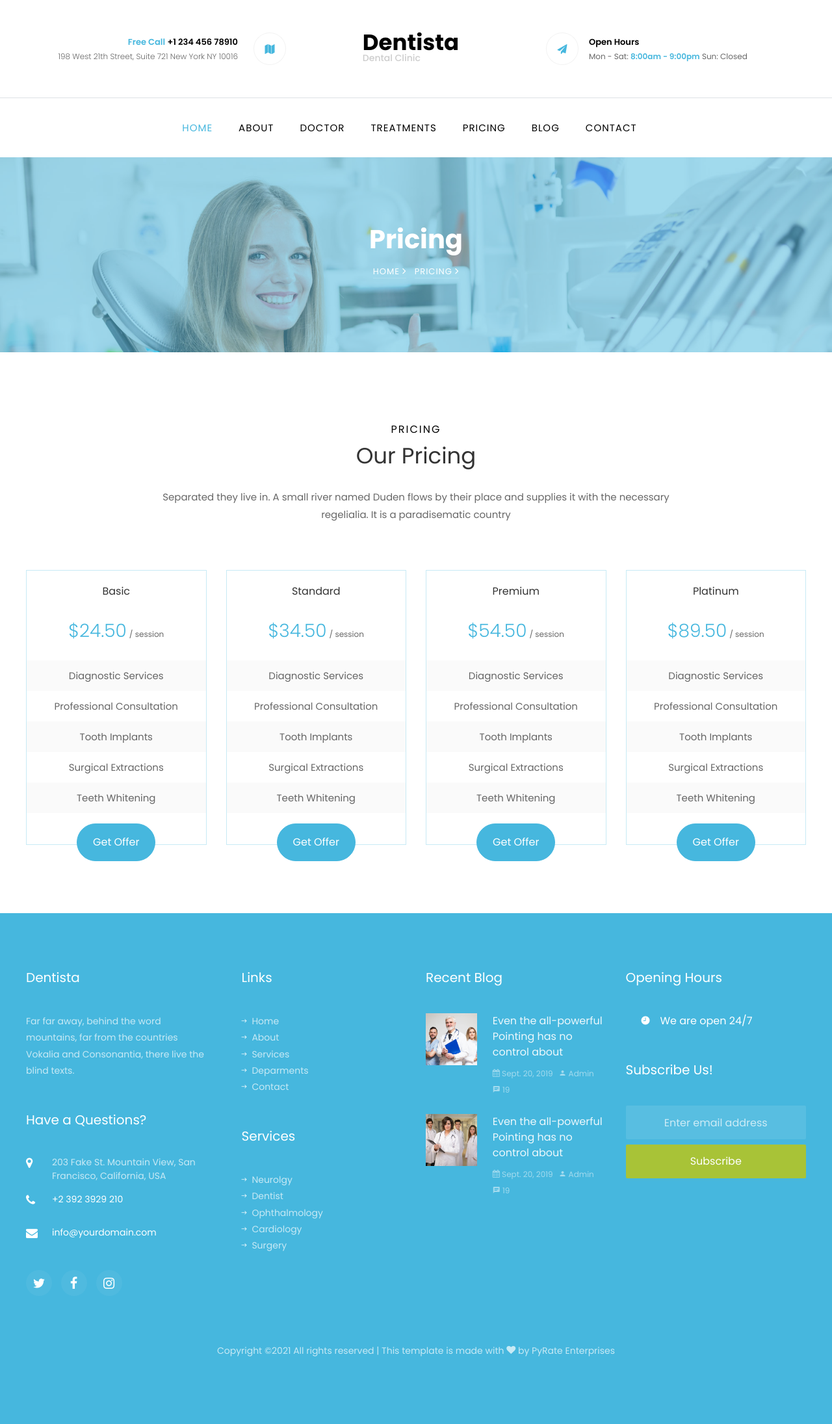
After one commit to NemoIII/scheduler_app, a Django app: page /pricing.html in a window 1280 px wide. The commit adds this page. Shown: the whole page at 65% size. Run offline with Django 3.2, Linux system fonts and the light colour scheme; some libraries are stand-ins or nearby versions; some web fonts are replaced.

Commit message:
Adding pages and fixing a fill things

```diff
--- a/scheduler/pointer/templates/base.html
+++ b/scheduler/pointer/templates/base.html
@@ -33,7 +33,7 @@
     	<div class="container">
     		<div class="row no-gutters d-flex align-items-start align-items-center px-3 px-md-0">
     			<div class="col-md-4 order-md-2 mb-2 mb-md-0 align-items-center text-center">
-		    		<a class="navbar-brand" href="index.html">Dentista<span>Dental Clinic</span></a>
+		    		<a class="navbar-brand" href="{% url 'home' %}">Dentista<span>Dental Clinic</span></a>
 	    		</div>
 	    		<div class="col-md-4 order-md-1 d-flex topper mb-md-0 mb-2 align-items-center text-md-right">
 	    			<div class="icon d-flex justify-content-center align-items-center order-md-last">
@@ -61,7 +61,7 @@
 	      </button>
 	      <div class="collapse navbar-collapse" id="ftco-nav">
 	        <ul class="navbar-nav m-auto">
-	        	<li class="nav-item active"><a href="index.html" class="nav-link pl-0">Home</a></li>
+	        	<li class="nav-item active"><a href="{% url 'home' %}" class="nav-link pl-0">Home</a></li>
 	        	<li class="nav-item"><a href="about.html" class="nav-link">About</a></li>
 	        	<li class="nav-item"><a href="doctor.html" class="nav-link">Doctor</a></li>
 	        	<li class="nav-item"><a href="department.html" class="nav-link">Treatments</a></li>
--- a/scheduler/pointer/templates/contact.html
+++ b/scheduler/pointer/templates/contact.html
@@ -9,7 +9,7 @@
         <div class="row no-gutters slider-text align-items-center justify-content-center">
           <div class="col-md-9 ftco-animate text-center">
             <h1 class="mb-2 bread">Contact Us</h1>
-            <p class="breadcrumbs"><span class="mr-2"><a href="index.html">Home <i class="ion-ios-arrow-forward"></i></a></span> <span>Contact <i class="ion-ios-arrow-forward"></i></span></p>
+            <p class="breadcrumbs"><span class="mr-2"><a href="{% url 'home' %}">Home <i class="ion-ios-arrow-forward"></i></a></span> <span>Contact <i class="ion-ios-arrow-forward"></i></span></p>
           </div>
         </div>
       </div>
--- /dev/null
+++ b/scheduler/pointer/templates/pricing.html
@@ -0,0 +1,96 @@
+{% extends "base.html" %}
+
+{% load static %}
+
+{% block content %}
+
+    <section class="hero-wrap hero-wrap-2" style="background-image: url({% static '/images/bg_1.jpg' %});" data-stellar-background-ratio="0.5">
+      <div class="overlay"></div>
+      <div class="container">
+        <div class="row no-gutters slider-text align-items-center justify-content-center">
+          <div class="col-md-9 ftco-animate text-center">
+            <h1 class="mb-2 bread">Pricing</h1>
+            <p class="breadcrumbs"><span class="mr-2"><a href="{% url 'home' %}">Home <i class="ion-ios-arrow-forward"></i></a></span> <span>Pricing <i class="ion-ios-arrow-forward"></i></span></p>
+          </div>
+        </div>
+      </div>
+    </section>
+
+		<section class="ftco-section">
+    	<div class="container">
+    		<div class="row justify-content-center mb-5 pb-2">
+          <div class="col-md-8 text-center heading-section ftco-animate">
+          	<span class="subheading">Pricing</span>
+            <h2 class="mb-4">Our Pricing</h2>
+            <p>Separated they live in. A small river named Duden flows by their place and supplies it with the necessary regelialia. It is a paradisematic country</p>
+          </div>
+        </div>
+    		<div class="row">
+        	<div class="col-md-3 ftco-animate">
+        		<div class="pricing-entry pb-5 text-center">
+        			<div>
+	        			<h3 class="mb-4">Basic</h3>
+	        			<p><span class="price">$24.50</span> <span class="per">/ session</span></p>
+	        		</div>
+        			<ul>
+        				<li>Diagnostic Services</li>
+								<li>Professional Consultation</li>
+								<li>Tooth Implants</li>
+								<li>Surgical Extractions</li>
+								<li>Teeth Whitening</li>
+        			</ul>
+        			<p class="button text-center"><a href="#" class="btn btn-primary px-4 py-3">Get Offer</a></p>
+        		</div>
+        	</div>
+        	<div class="col-md-3 ftco-animate">
+        		<div class="pricing-entry pb-5 text-center">
+        			<div>
+	        			<h3 class="mb-4">Standard</h3>
+	        			<p><span class="price">$34.50</span> <span class="per">/ session</span></p>
+	        		</div>
+        			<ul>
+        				<li>Diagnostic Services</li>
+								<li>Professional Consultation</li>
+								<li>Tooth Implants</li>
+								<li>Surgical Extractions</li>
+								<li>Teeth Whitening</li>
+        			</ul>
+        			<p class="button text-center"><a href="#" class="btn btn-primary px-4 py-3">Get Offer</a></p>
+        		</div>
+        	</div>
+        	<div class="col-md-3 ftco-animate">
+        		<div class="pricing-entry active pb-5 text-center">
+        			<div>
+	        			<h3 class="mb-4">Premium</h3>
+	        			<p><span class="price">$54.50</span> <span class="per">/ session</span></p>
+	        		</div>
+        			<ul>
+        				<li>Diagnostic Services</li>
+								<li>Professional Consultation</li>
+								<li>Tooth Implants</li>
+								<li>Surgical Extractions</li>
+								<li>Teeth Whitening</li>
+        			</ul>
+        			<p class="button text-center"><a href="#" class="btn btn-primary px-4 py-3">Get Offer</a></p>
+        		</div>
+        	</div>
+        	<div class="col-md-3 ftco-animate">
+        		<div class="pricing-entry pb-5 text-center">
+        			<div>
+	        			<h3 class="mb-4">Platinum</h3>
+	        			<p><span class="price">$89.50</span> <span class="per">/ session</span></p>
+	        		</div>
+        			<ul>
+        				<li>Diagnostic Services</li>
+								<li>Professional Consultation</li>
+								<li>Tooth Implants</li>
+								<li>Surgical Extractions</li>
+								<li>Teeth Whitening</li>
+        			</ul>
+        			<p class="button text-center"><a href="#" class="btn btn-primary px-4 py-3">Get Offer</a></p>
+        		</div>
+        	</div>
+        </div>
+    	</div>
+    </section>
+		{% endblock %}
--- a/scheduler/pointer/urls.py
+++ b/scheduler/pointer/urls.py
@@ -4,4 +4,10 @@ from . import views
 urlpatterns = [
     path("", views.home, name="home"),
     path("contact.html", views.contact, name="contact"),
+    path("about.html", views.about, name="about"),
+    path("blog-sigle.html", views.blog_sigle, name="blog-sigle"),
+    path("blog.html", views.blog, name="blog"),
+    path("department.html", views.department, name="department"),
+    path("doctor.html", views.doctor, name="doctor"),
+    path("pricing.html", views.pricing, name="pricing"),
 ]
--- a/scheduler/pointer/views.py
+++ b/scheduler/pointer/views.py
@@ -3,6 +3,9 @@ from django.core.mail import send_mail
 
 def home(request):
     return render(request, "home.html", {})
+
+def about(request):
+    return render(request, "about.html", {})
 
 def contact(request):
     if request.method == "POST":
@@ -20,3 +23,18 @@ def contact(request):
         return render(request, "contact.html", {"name": name})
     else:
         return render(request, "contact.html", {})
+
+def blog_sigle(request):
+    return render(request, "blog-single.html", {})
+
+def blog(request):
+    return render(request, "blog.html", {})
+
+def department(request):
+    return render(request, "department.html", {})
+
+def doctor(request):
+    return render(request, "doctor.html", {})
+
+def pricing(request):
+    return render(request, "pricing.html", {})
```
Also changed, not shown: scheduler/pointer/templates/about.html (+9 -9 lines), scheduler/pointer/templates/blog-single.html (+13 -13 lines), scheduler/pointer/templates/blog.html (+8 -8 lines), scheduler/pointer/templates/department.html (+10 -10 lines), scheduler/pointer/templates/doctor.html (+10 -10 lines), scheduler/pointer/templates/main.html (added, +17 -0 lines).
